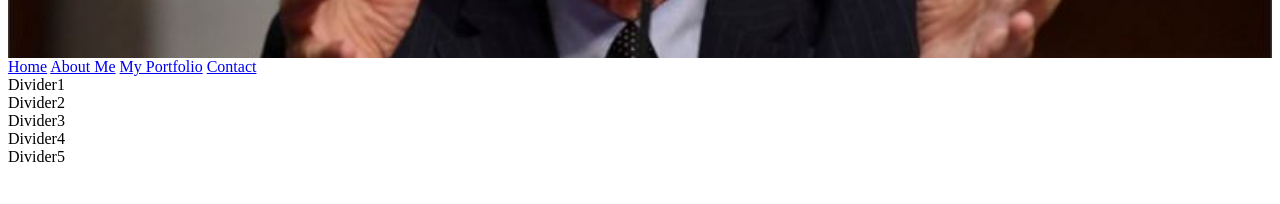
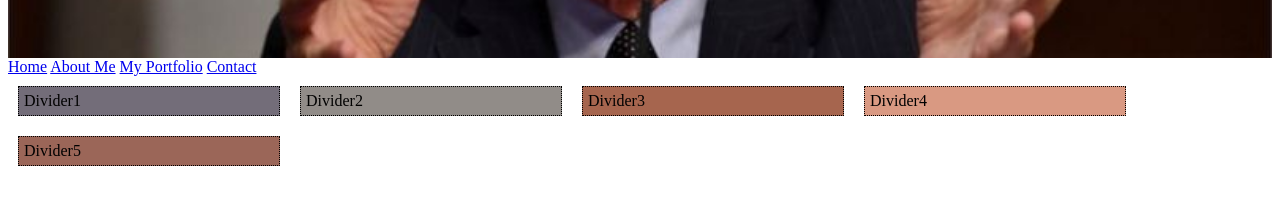
Before and after one commit to cuba41/lab-14-site, a plain HTML site: page index.html in a window 1280 px wide. Shown: the part 190-394 px from the top of the page. Drawn offline with Linux system fonts and the light colour scheme.

Commit message:
stylized 5 divs

```diff
--- a/style.css
+++ b/style.css
@@ -20,3 +20,35 @@ body, html {
   transform: translate(-50%, -50%);
   color: white;
 }
+div.stuff {
+  width: 250px;
+  /* height: fit-content; */
+  word-wrap: break-word;
+  overflow: auto;
+  text-align: left;
+  border-width: 1px;
+  border-style: dotted;
+  border-color: black;
+  float: left;
+  margin: 10px;
+  padding: 5px;
+}
+div#first {
+  background-color: #736D79;
+}
+
+div#second {
+  background-color: #918C88;
+}
+
+div#third {
+  background-color: #A6654E;
+}
+
+div#fourth {
+  background-color: #D99982;
+}
+
+div#fifth {
+  background-color: #9B6658;
+}
```
